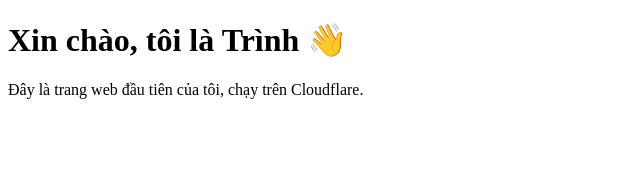
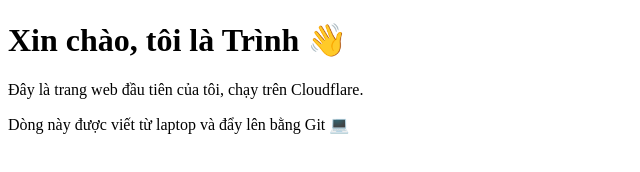
Before and after one commit to BuiVanTrinh/trinh-web, a plain HTML site: page index.html in a window 1280 px wide. Shown: the whole page, without its empty margins (0-640 px from the left). Drawn offline with Linux system fonts and the light colour scheme.

Commit message:
Them dong viet tu laptop

```diff
--- a/index.html
+++ b/index.html
@@ -7,5 +7,6 @@
 <body>
   <h1>Xin chào, tôi là Trình 👋</h1>
   <p>Đây là trang web đầu tiên của tôi, chạy trên Cloudflare.</p>
+    <p>Dòng này được viết từ laptop và đẩy lên bằng Git 💻</p>
 </body>
 </html>
```
